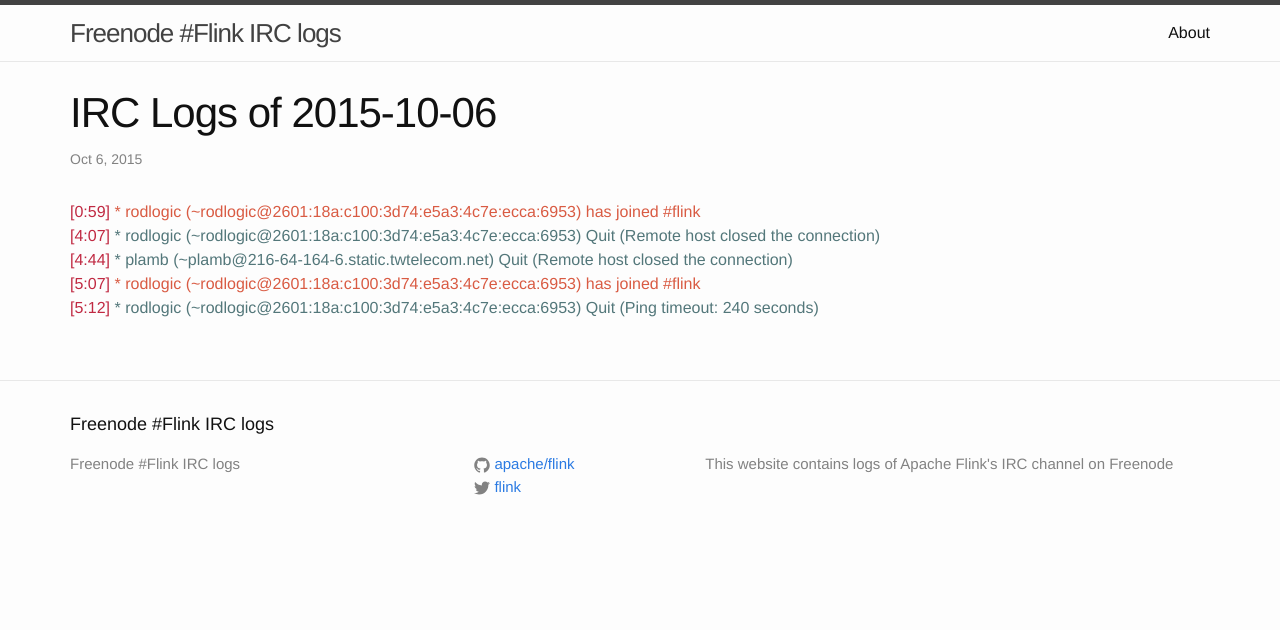
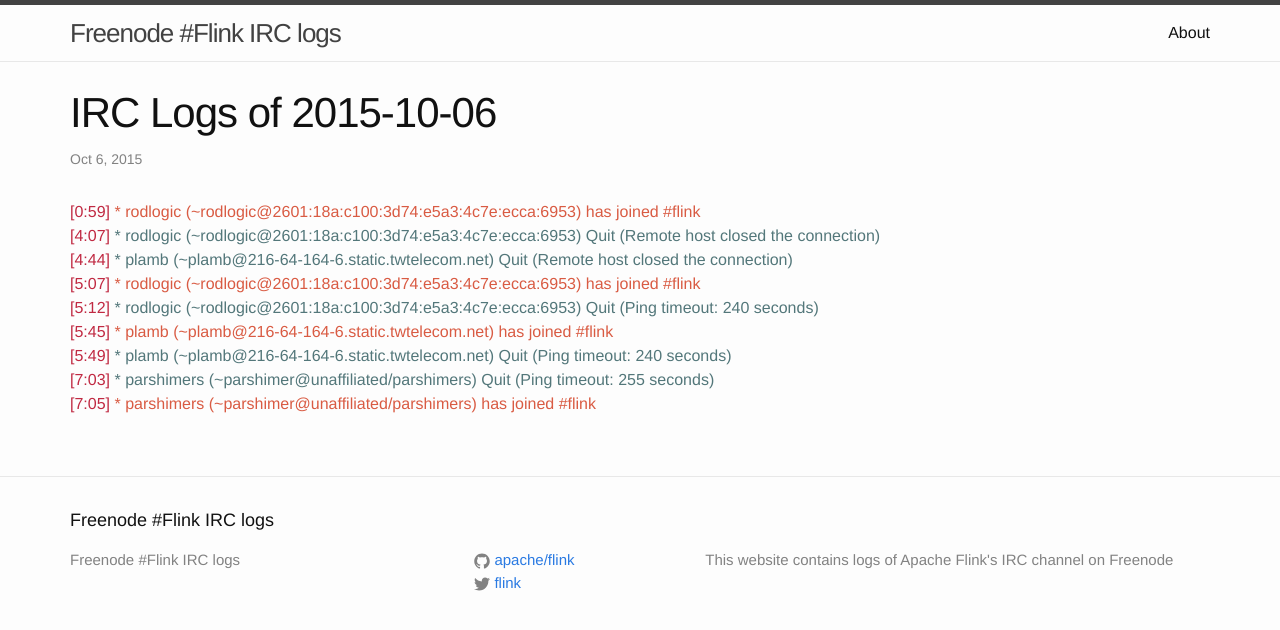
Before and after one commit to flink-irc-logs/flink-irc-logs.github.io, a Jekyll site: the page built from _posts/2015-10-06-logs.markdown, in a window 1280 px wide. Shown: the top 630 px of the page. Built offline with Jekyll 4.4.1, drawn with Linux system fonts in a browser that asks for light colours.

Commit message:
Update of the logs on Tue Oct  6 07:23:44 CEST 2015

```diff
--- a/_posts/2015-10-06-logs.markdown
+++ b/_posts/2015-10-06-logs.markdown
@@ -9,3 +9,7 @@
 <span class="irc-date">[4:44]</span> <span class="irc-navy">* plamb (~plamb@216-64-164-6.static.twtelecom.net) Quit (Remote host closed the connection)</span><br />
 <span class="irc-date">[5:07]</span> <span class="irc-green">* rodlogic (~rodlogic@2601:18a:c100:3d74:e5a3:4c7e:ecca:6953) has joined #flink</span><br />
 <span class="irc-date">[5:12]</span> <span class="irc-navy">* rodlogic (~rodlogic@2601:18a:c100:3d74:e5a3:4c7e:ecca:6953) Quit (Ping timeout: 240 seconds)</span><br />
+<span class="irc-date">[5:45]</span> <span class="irc-green">* plamb (~plamb@216-64-164-6.static.twtelecom.net) has joined #flink</span><br />
+<span class="irc-date">[5:49]</span> <span class="irc-navy">* plamb (~plamb@216-64-164-6.static.twtelecom.net) Quit (Ping timeout: 240 seconds)</span><br />
+<span class="irc-date">[7:03]</span> <span class="irc-navy">* parshimers (~parshimer@unaffiliated/parshimers) Quit (Ping timeout: 255 seconds)</span><br />
+<span class="irc-date">[7:05]</span> <span class="irc-green">* parshimers (~parshimer@unaffiliated/parshimers) has joined #flink</span><br />
```
